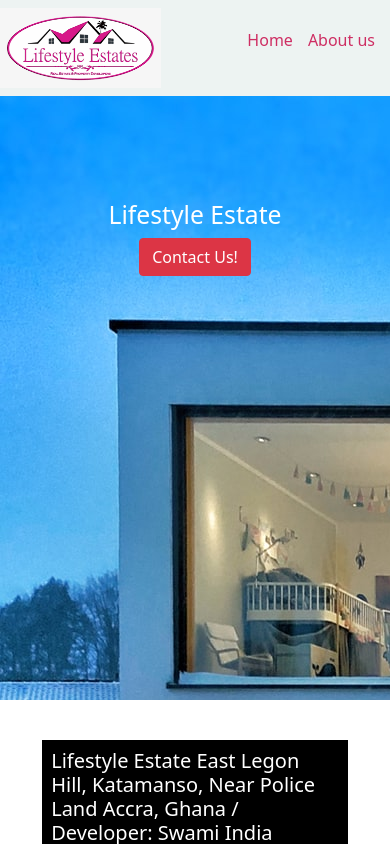
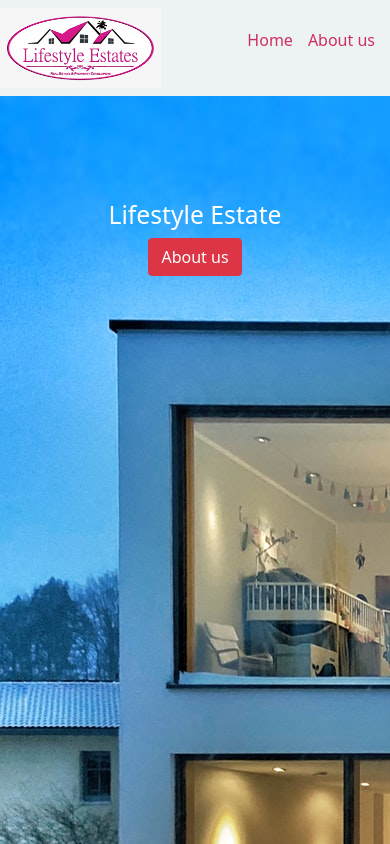
Before and after one commit to Princeantwi2k/my-estate, a React (Create React App) app: page / in a window 390 px wide. Shown: the top 844 px of the page. Built offline with nearby package versions, Linux system fonts and the light colour scheme.

Commit message:
added Home page

```diff
--- a/src/Component/Home/Home.css
+++ b/src/Component/Home/Home.css
@@ -20,13 +20,17 @@
 h3 {
   text-align: center;
 }
+.link {
+  text-decoration: none;
+  color: white;
+}
 @media screen and (max-width: 480px) {
   .home {
     width: 100%;
     background-image: url("../../images/image2.jpg");
     background-blend-mode: overlay;
 
-    height: 700px;
+    height: 900px;
     color: white;
   }
 }
--- a/src/Component/Home/Home.jsx
+++ b/src/Component/Home/Home.jsx
@@ -1,5 +1,7 @@
 import React from "react";
 import { Button, Container, Row } from "react-bootstrap";
+import { Link } from "react-router-dom";
+
 import "./Home.css";
 const Home = () => {
   return (
@@ -10,7 +12,11 @@
             <h2>Lifestyle Estate</h2>
 
             <h3 className="see">
-              <Button variant="danger">Contact Us!</Button>
+              <Button variant="danger">
+                <Link to="/about" className="link">
+                  About us
+                </Link>
+              </Button>
             </h3>
           </div>
         </Row>
```
